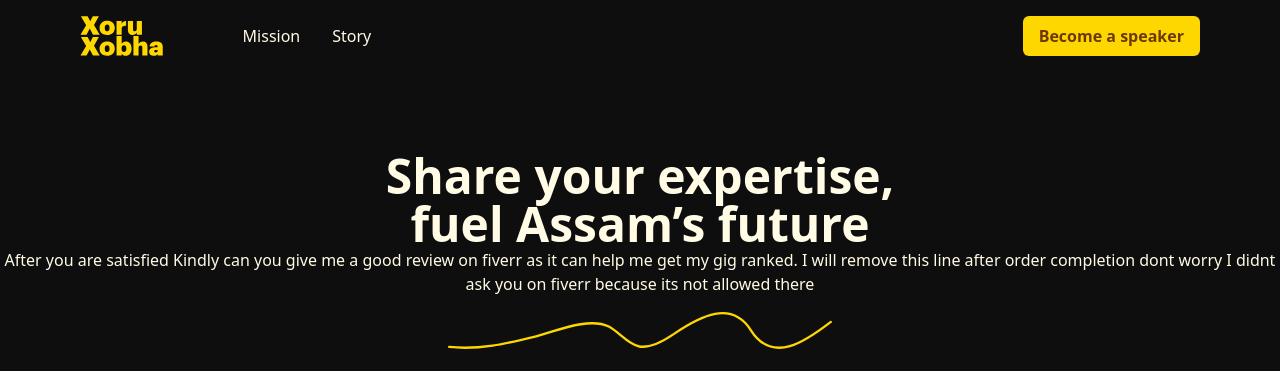
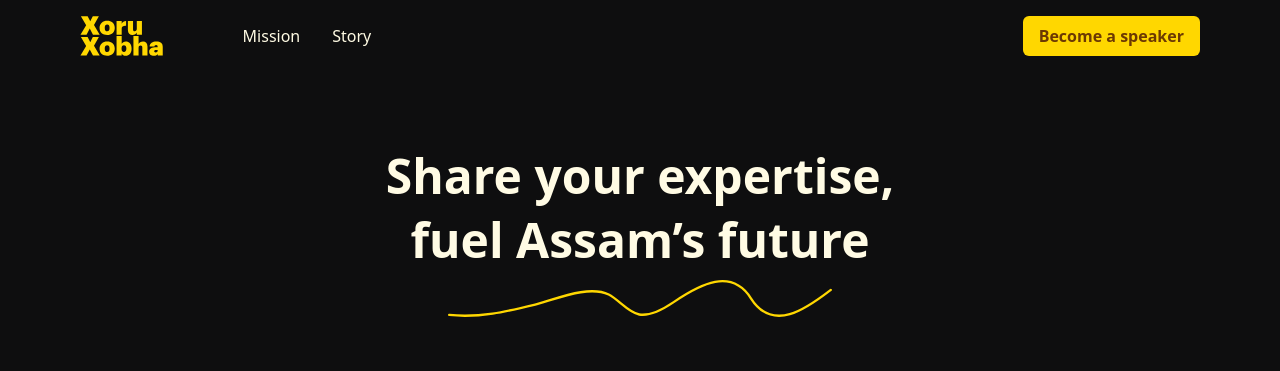
Before and after one commit to ItsFaizan/Xoru_Xobha, a SvelteKit app in the folder my-app/: page / in a window 1280 px wide. Shown: the top 371 px of the page. Built offline with nearby package versions, Linux system fonts and the light colour scheme.

Commit message:
Changes done again

```diff
--- a/my-app/src/components/hero.svelte
+++ b/my-app/src/components/hero.svelte
@@ -41,13 +41,13 @@ onMount(() => {
 </script>
 
 <!-- Main Section -->
-<div class="bg-bg_black text-white_one text-center py-32 lg:py-60 relative">
+<div class="bg-bg_black text-white_one text-center py-32 lg:py-60 relative ">
   <!-- Icons (Only visible on large screens) -->
   <!-- Icons (Only visible on large screens) -->
   <img
     src="/brush.svg"
     alt="Brush Icon"
-    class="hidden xl:block absolute left-[28%] top-10 h-10 w-10 fade-in-icons"
+    class="hidden xl:block absolute left-[28%] top-10 h-10 w-10 fade-in-icons max-w-xl"
   />
   <img
     src="/star.svg"
@@ -71,14 +71,14 @@ onMount(() => {
     <h1
       class="text-3xl md:text-4xl lg:text-5xl font-bold max-w-lg lg:max-w-xl -mt-8 lg:-mt-40 fade-in"
     >
-      Share your expertise,<br />fuel Assam’s future
+      Share your expertise,
     </h1>
-    <p>After you are satisfied Kindly can you give me a good review on fiverr as it can help me get my gig ranked. I will remove this line after order completion dont worry I didnt ask you on fiverr because its not allowed there</p>
+    <span class="text-3xl md:text-4xl lg:text-5xl font-bold max-w-lg lg:max-w-xl fade-in mt-4">fuel Assam’s future</span>
     <!-- Squiggly Line -->
     <img
       src="/line.svg"
       alt="Squiggly Line"
-      class="mt-4 mb-6 w-1/2 md:w-[30%]"
+      class="mt-4 mb-6 w-1/2 md:w-[30%] max-w-lg"
     />
 
     <!-- Button -->
--- a/my-app/src/components/progress.svelte
+++ b/my-app/src/components/progress.svelte
@@ -61,7 +61,7 @@
     </div>
 
     <!-- Tab content with fade effect -->
-    <div class="tab-content fade-in {transitioning ? 'fading' : 'visible'}">
+    <div>
       {#if activeTab === 'explore'}
         <div class="flex flex-col lg:flex-row w-full md:w-[92%] xl:w-[66%] max-w-5xl mx-auto">
           <img src="/progress.svg" alt="Explore Image" class="w-full lg:w-1/2 rounded-lg shadow-lg" />
@@ -118,14 +118,4 @@
       opacity: 1;
     }
 
-    .fade-in {
-      opacity: 0;
-      transition: opacity 0.3s ease-in-out;
-    }
-    .fade-in.visible {
-      opacity: 1;
-    }
-    .fade-in.fading {
-      opacity: 0;
-    }
   </style>
```
